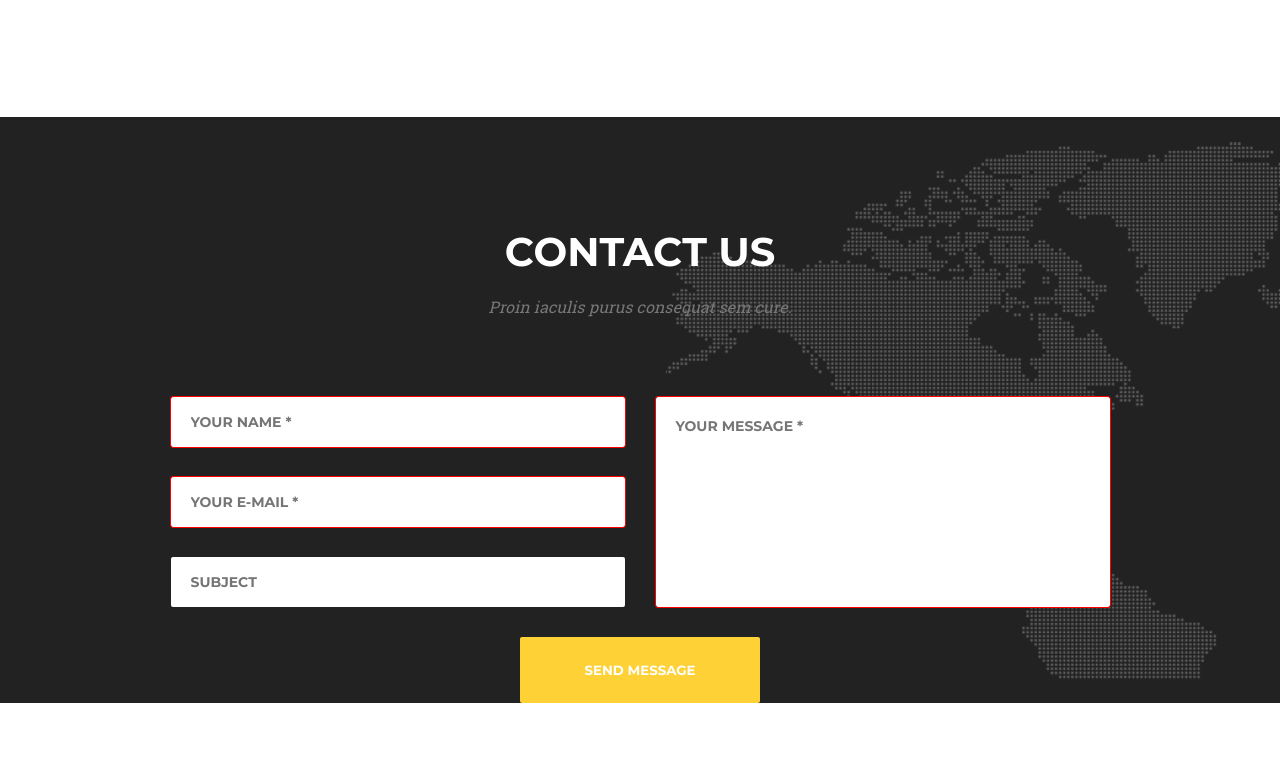
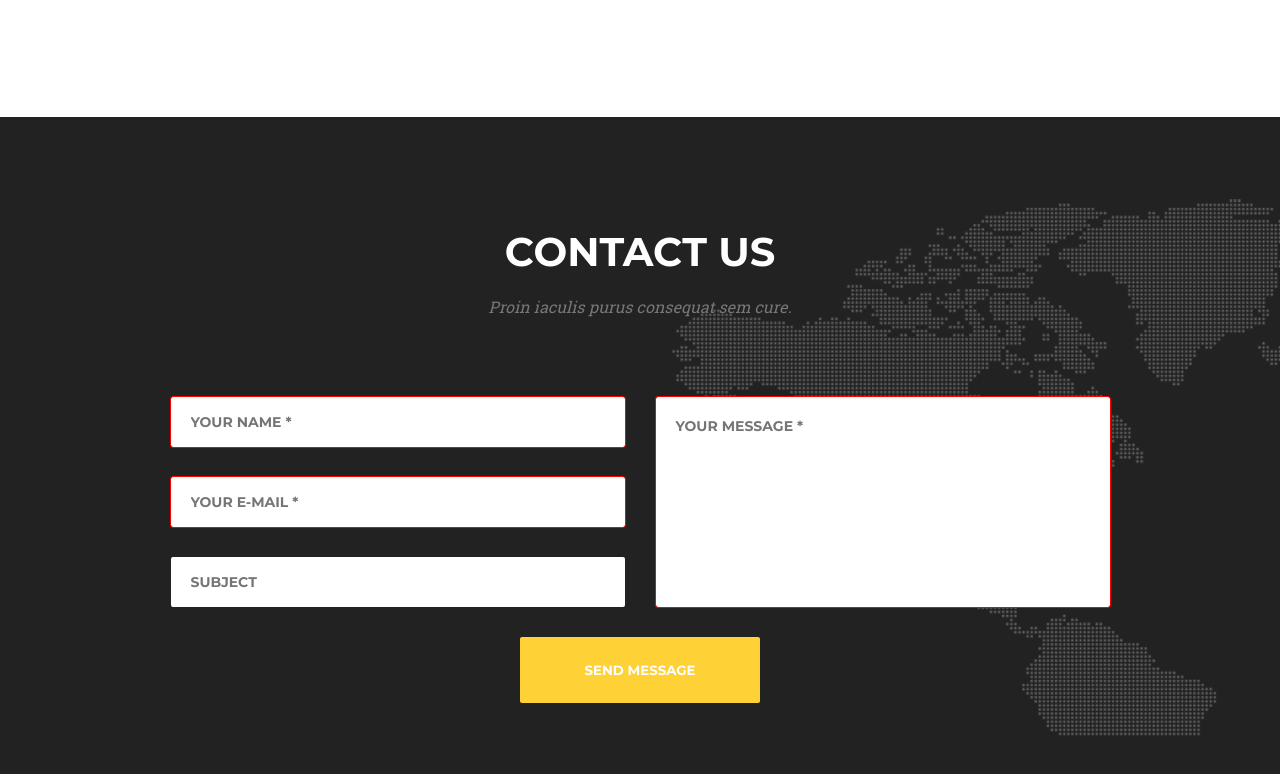
Before and after one commit to YuriiHaidai/goit-fe-course, a plain HTML site: page html-css/module-07/index.html in a window 1280 px wide. Shown: the part 562-1336 px from the top of the page. Before the commit the page ends 1265 px from the top, so only its background shows below. Drawn offline with Linux system fonts and the light colour scheme.

Commit message:
fixv2.1 HW M07

```diff
--- a/html-css/module-07/css/style.css
+++ b/html-css/module-07/css/style.css
@@ -137,7 +137,7 @@
     background-image: url(../img/Map\ Image@1X.png);
     background-repeat: no-repeat;
     background-position: right;
-    padding-top: 110px;
+    padding: 110px 0 115px 0;
 }
 
 .contacts-title{
```
